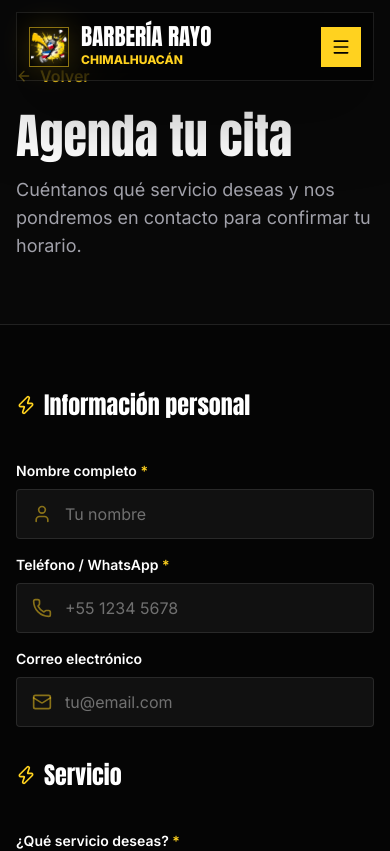
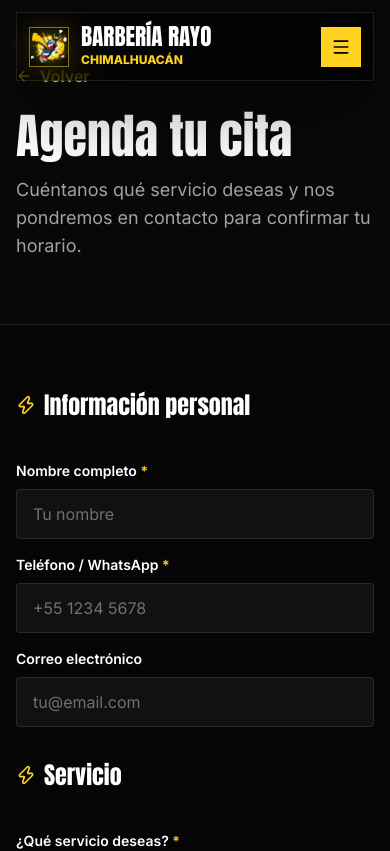
Before and after one commit to NhackerN/Barberia-Rayo, a React (Vite) app: page /agendar in a window 390 px wide. Shown: the top 851 px of the page. Built offline with nearby package versions, Linux system fonts and the light colour scheme.

Commit message:
Fix: Remove icon overlays that block iPhone input interaction

```diff
--- a/src/components/BookingForm.tsx
+++ b/src/components/BookingForm.tsx
@@ -1,5 +1,5 @@
 import { useState } from 'react'
-import { Mail, Phone, User, Zap } from 'lucide-react'
+import { Zap } from 'lucide-react'
 import SelectInput from './SelectInput'
 
 interface FormData {
@@ -181,8 +181,6 @@ export default function BookingForm({ onSubmit }: BookingFormProps) {
               <label htmlFor="fullName" className="block text-sm font-semibold text-white">
                 Nombre completo <span className="text-rayo-yellow">*</span>
               </label>
-              <div className="relative">
-                <User className="absolute left-4 top-1/2 -translate-y-1/2 h-5 w-5 text-rayo-yellow/50 pointer-events-none" />
               <input
                 type="text"
                 id="fullName"
@@ -190,11 +188,10 @@ export default function BookingForm({ onSubmit }: BookingFormProps) {
                 value={formData.fullName}
                 onChange={handleChange}
                 placeholder="Tu nombre"
-                  className={`w-full pl-12 pr-4 py-3 bg-rayo-panel border rounded transition-colors focus:outline-none focus:ring-2 focus:ring-rayo-yellow text-white placeholder-white/40 ${
+                className={`w-full px-4 py-3 bg-rayo-panel border rounded transition-colors focus:outline-none focus:ring-2 focus:ring-rayo-yellow text-white placeholder-white/40 ${
                   errors.fullName ? 'border-red-500/50 focus:ring-red-500' : 'border-white/10 hover:border-white/20'
                 }`}
               />
-              </div>
               {errors.fullName && (
                 <p className="text-sm text-red-500">{errors.fullName}</p>
               )}
@@ -204,8 +201,6 @@ export default function BookingForm({ onSubmit }: BookingFormProps) {
               <label htmlFor="phone" className="block text-sm font-semibold text-white">
                 Teléfono / WhatsApp <span className="text-rayo-yellow">*</span>
               </label>
-              <div className="relative">
-                <Phone className="absolute left-4 top-1/2 -translate-y-1/2 h-5 w-5 text-rayo-yellow/50 pointer-events-none" />
               <input
                 type="tel"
                 id="phone"
@@ -213,11 +208,10 @@ export default function BookingForm({ onSubmit }: BookingFormProps) {
                 value={formData.phone}
                 onChange={handleChange}
                 placeholder="+55 1234 5678"
-                  className={`w-full pl-12 pr-4 py-3 bg-rayo-panel border rounded transition-colors focus:outline-none focus:ring-2 focus:ring-rayo-yellow text-white placeholder-white/40 ${
+                className={`w-full px-4 py-3 bg-rayo-panel border rounded transition-colors focus:outline-none focus:ring-2 focus:ring-rayo-yellow text-white placeholder-white/40 ${
                   errors.phone ? 'border-red-500/50 focus:ring-red-500' : 'border-white/10 hover:border-white/20'
                 }`}
               />
-              </div>
               {errors.phone && (
                 <p className="text-sm text-red-500">{errors.phone}</p>
               )}
@@ -228,8 +222,6 @@ export default function BookingForm({ onSubmit }: BookingFormProps) {
             <label htmlFor="email" className="block text-sm font-semibold text-white">
               Correo electrónico
             </label>
-            <div className="relative">
-              <Mail className="absolute left-4 top-1/2 -translate-y-1/2 h-5 w-5 text-rayo-yellow/50 pointer-events-none" />
             <input
               type="email"
               id="email"
@@ -237,11 +229,10 @@ export default function BookingForm({ onSubmit }: BookingFormProps) {
               value={formData.email}
               onChange={handleChange}
               placeholder="tu@email.com"
-                className={`w-full pl-12 pr-4 py-3 bg-rayo-panel border rounded transition-colors focus:outline-none focus:ring-2 focus:ring-rayo-yellow text-white placeholder-white/40 ${
+              className={`w-full px-4 py-3 bg-rayo-panel border rounded transition-colors focus:outline-none focus:ring-2 focus:ring-rayo-yellow text-white placeholder-white/40 ${
                 errors.email ? 'border-red-500/50 focus:ring-red-500' : 'border-white/10 hover:border-white/20'
               }`}
             />
-            </div>
             {errors.email && (
               <p className="text-sm text-red-500">{errors.email}</p>
             )}
```
Lines whose indentation alone changed are shown as unchanged.
